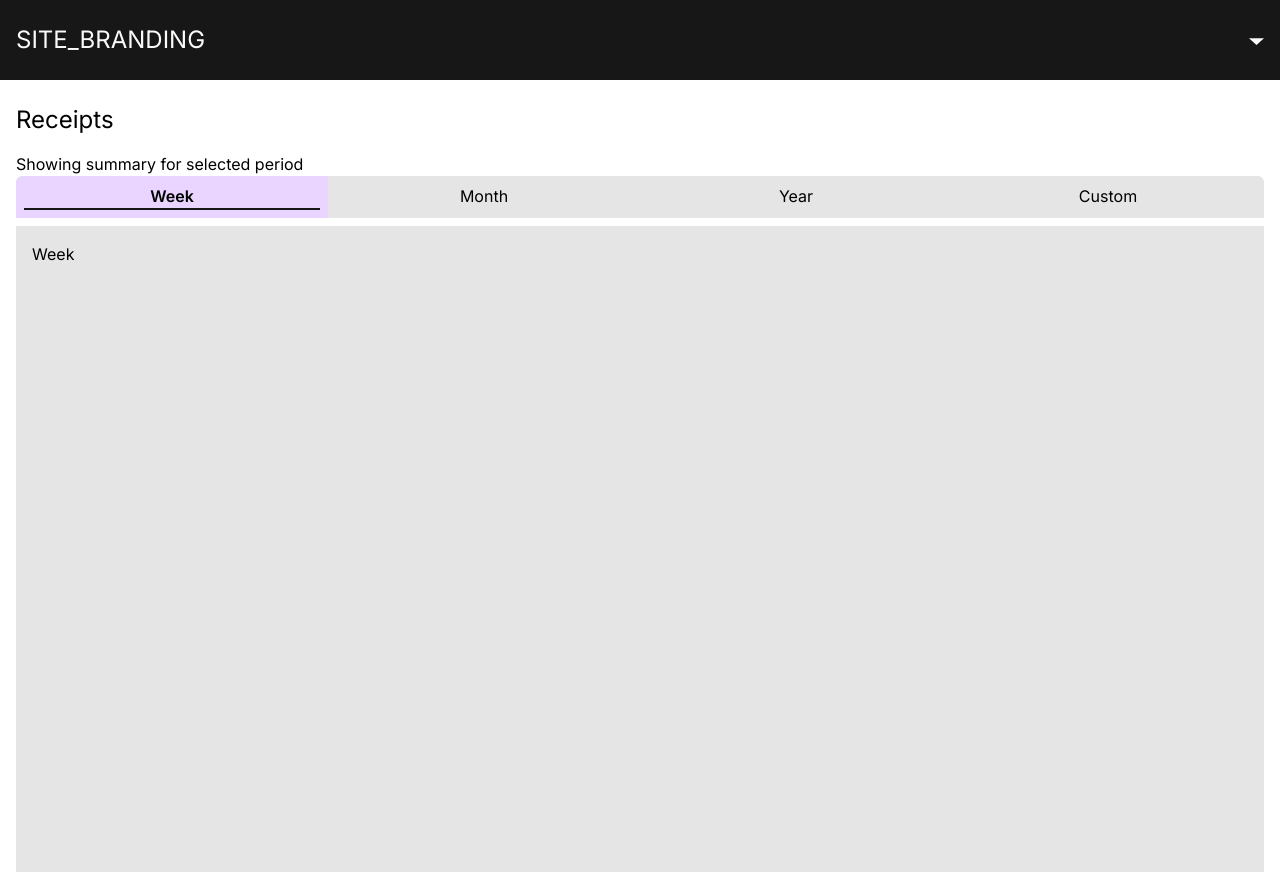
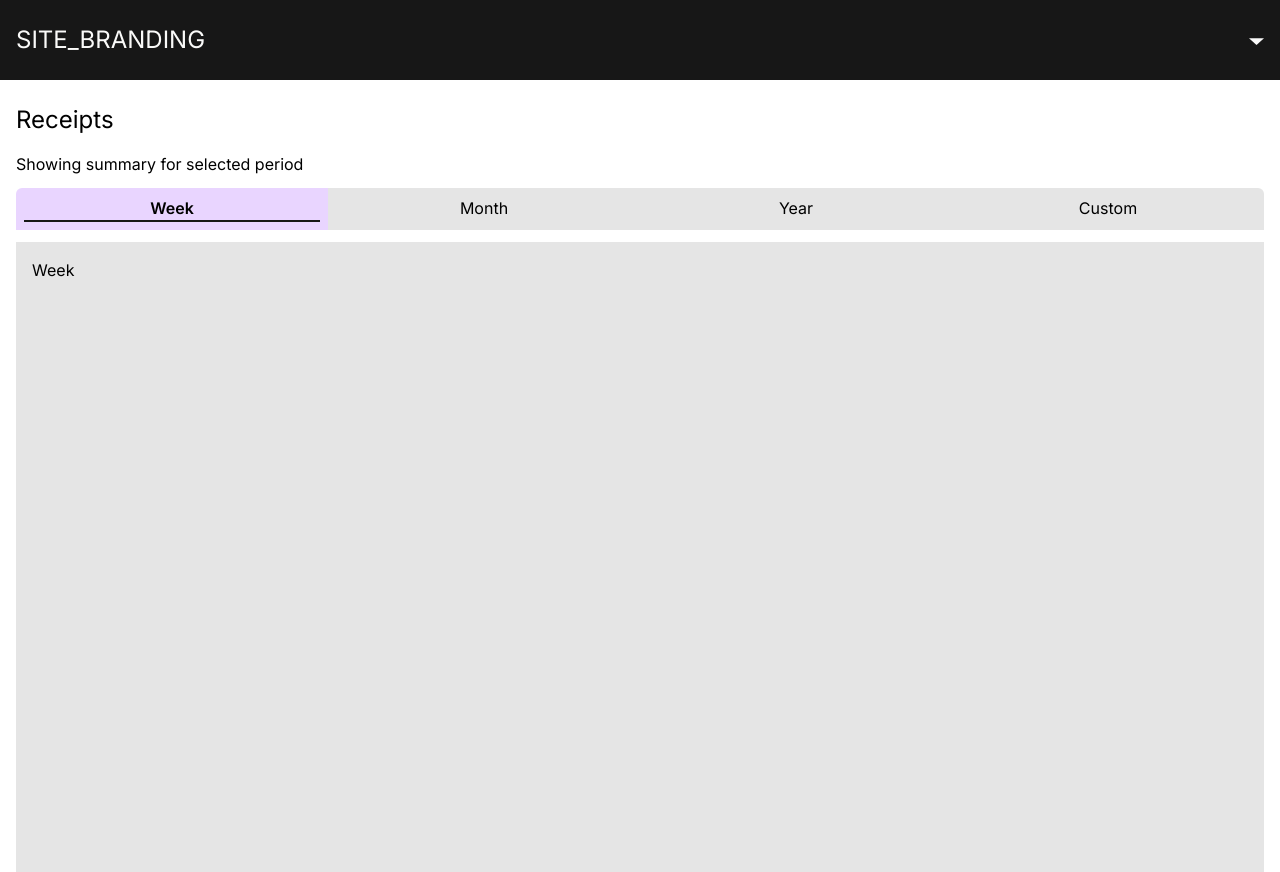
Before and after one commit to jbeauty-uk/accountability, a Next.js app in the folder frontend/: page /receipts in a window 1280 px wide. Built offline with nearby package versions, Linux system fonts and the light colour scheme.

Commit message:
styling tidyup

```diff
--- a/frontend/components/receipts/summary/summaryContainer.tsx
+++ b/frontend/components/receipts/summary/summaryContainer.tsx
@@ -31,7 +31,7 @@ const SummaryContainer = () => {
   }, [summaryIndex]);
 
   return (
-    <div className="flex flex-col py-4">
+    <div className="flex flex-col my-4 space-y-3">
       <h2>Showing summary for selected period</h2>
       <ul className="grid grid-cols-4 rounded-full text-center">
         {summaryTypes.map((summary, index) => {
@@ -58,7 +58,7 @@ const SummaryContainer = () => {
           exit={{ y: 50, scale: 0.9, opacity: 0 }}
           transition={{ duration: 0.2, ease: "anticipate" }}
         >
-          <div className="aspect-square w-full bg-neutral-200 p-4 rounded-b-md mt-2">
+          <div className="aspect-square w-full bg-neutral-200 p-4 rounded-b-md">
             {selectedSummary ? selectedSummary.label : "😋"}
           </div>
         </motion.div>
```
